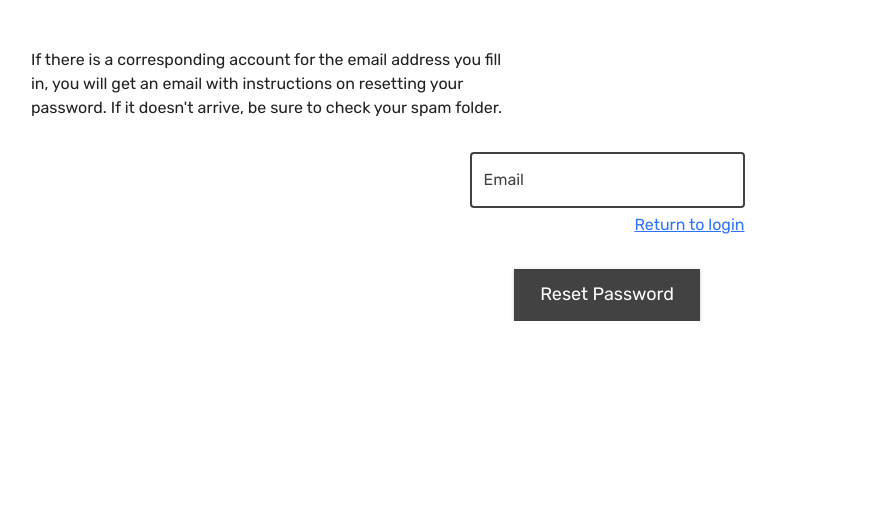
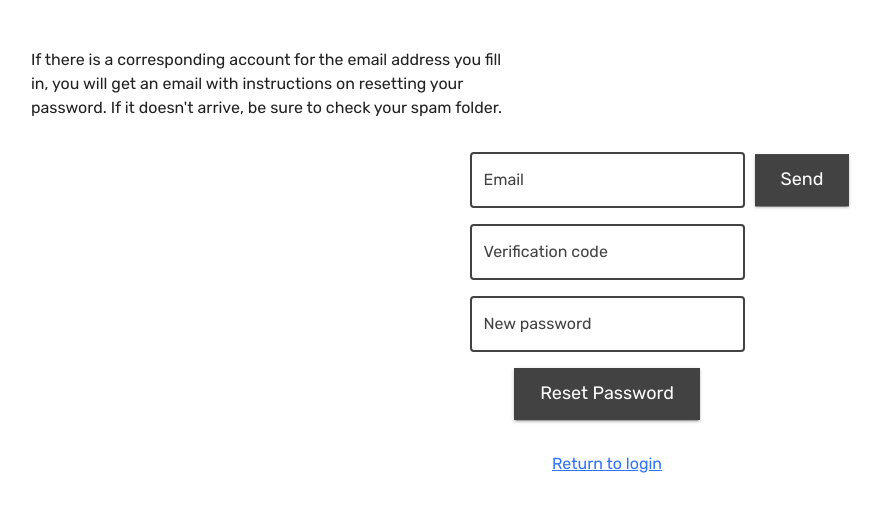
Before and after one commit to worldzhy/newbie-web, a Next.js app: page /forgot-password in a window 1280 px wide. Shown: the top 512 px of the page, without its empty margins (33-914 px from the left). Built offline with nearby package versions, Linux system fonts and the light colour scheme; no server answers.

Commit message:
Add additional fields in forgot password

```diff
--- a/src/pages/forgot-password/index.module.scss
+++ b/src/pages/forgot-password/index.module.scss
@@ -1,12 +1,6 @@
 .main {
   text-align: center;
   margin-top: 3rem;
-}
-
-.text {
-  margin: 2rem auto 1rem auto;
-  width: 480px;
-  text-align: start;
 }
 
 .form {
@@ -14,11 +8,38 @@
   margin: auto;
 }
 
-.email {
-  text-align: end;
+.text {
+  margin: 2rem auto 1rem auto;
+  width: 480px;
+  text-align: start;
+  max-width: 100%;
 }
 
-.returnLogin {
-  margin-top: 5px;
-  display: block;
+.email {
+  .float {
+    position: relative;
+  }
+
+  .button {
+    position: absolute;
+    left: calc(100% + 10px);
+    top: 50%;
+    transform: translateY(-50%);
+  }
 }
+
+@media (max-width: 600px) {
+  .email {
+    .float {
+      position: relative;
+    }
+
+    .button {
+      position: relative;
+      left: 0;
+      top: 0;
+      transform: none;
+      margin-top: 16px;
+    }
+  }
+}
--- a/src/pages/forgot-password/index.tsx
+++ b/src/pages/forgot-password/index.tsx
@@ -45,10 +45,32 @@ const Page = (): ReactElement => {
             </Grid>
             <Grid item xs={12}>
               <form className={`${styles.form}`}>
-                <Grid container rowSpacing={4}>
+                <Grid container rowSpacing={2}>
                   <Grid item xs={12} className={`${styles.email}`}>
+                    <div className={`${styles.float}`}>
+                      <InputTextCustom
+                        label="Email"
+                        variant="outlined"
+                        value={email}
+                        type="email"
+                        onChange={(e: React.ChangeEvent<HTMLInputElement>) => {
+                          setEmail(e.target.value);
+                        }}
+                      />
+                      <ButtonCustom
+                        className={`${styles.button}`}
+                        customColor="dark"
+                        onClick={() => {
+                          void forgotPasswordHandler();
+                        }}
+                      >
+                        Send
+                      </ButtonCustom>
+                    </div>
+                  </Grid>
+                  <Grid item xs={12}>
                     <InputTextCustom
-                      label="Email"
+                      label="Verification code"
                       variant="outlined"
                       value={email}
                       type="email"
@@ -56,9 +78,17 @@ const Page = (): ReactElement => {
                         setEmail(e.target.value);
                       }}
                     />
-                    <LinkCustom href="/" className={`${styles.returnLogin}`}>
-                      Return to login
-                    </LinkCustom>
+                  </Grid>
+                  <Grid item xs={12}>
+                    <InputTextCustom
+                      label="New password"
+                      variant="outlined"
+                      value={email}
+                      type="email"
+                      onChange={(e: React.ChangeEvent<HTMLInputElement>) => {
+                        setEmail(e.target.value);
+                      }}
+                    />
                   </Grid>
                   <Grid item xs={12}>
                     <ButtonCustom
@@ -73,6 +103,9 @@ const Page = (): ReactElement => {
                 </Grid>
               </form>
             </Grid>
+            <Grid item xs={12}>
+              <LinkCustom href="/">Return to login</LinkCustom>
+            </Grid>
           </Grid>
         </Container>
       </main>
```
